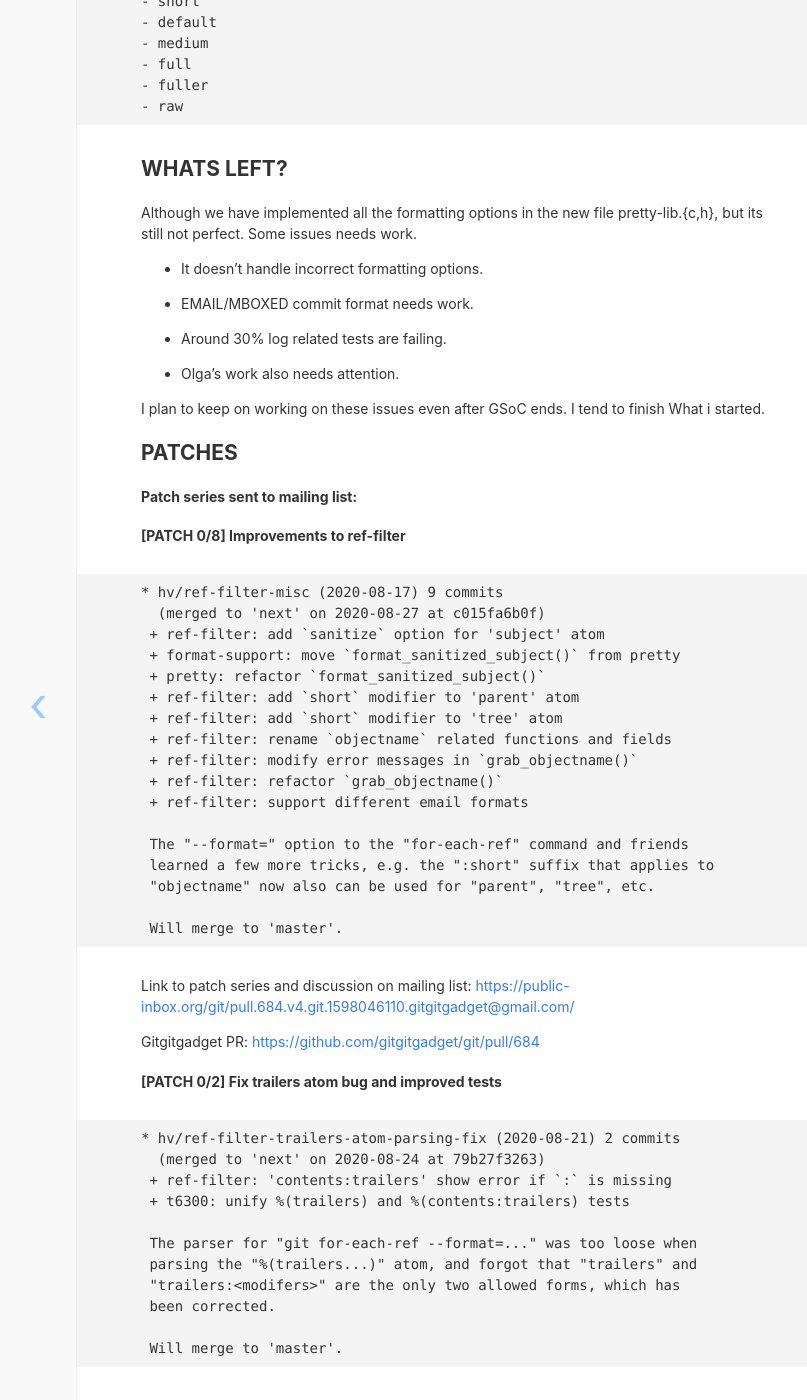
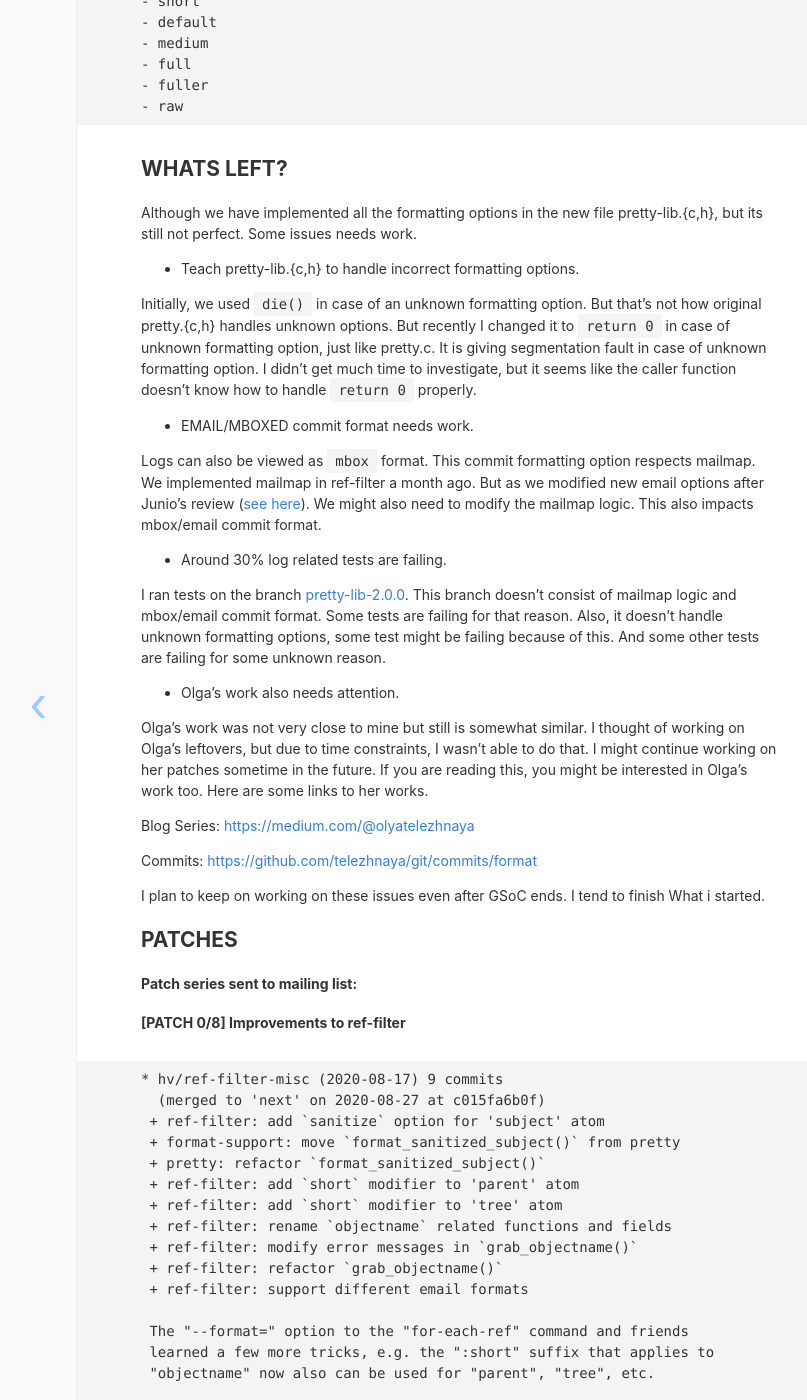
Before and after one commit to harry-hov/blogs, a Jekyll site: the page built from _posts/2020-08-27-the-final-report.md, in a window 1280 px wide and 1400 px high, scrolled down 2337 px. Shown: the whole window, without its empty margins (180-987 px from the left). Built offline with Jekyll 4.4.1, drawn with Linux system fonts in a browser that asks for light colours; comment, search, counter and statistics services are not loaded.

Commit message:
Update 2020-08-27-the-final-report.md

```diff
--- a/_posts/2020-08-27-the-final-report.md
+++ b/_posts/2020-08-27-the-final-report.md
@@ -98,13 +98,27 @@ Commit formats:
 
 Although we have implemented all the formatting options in the new file pretty-lib.{c,h}, but its still not perfect. Some issues needs work.
 
-- It  doesn't handle incorrect formatting options.
+- Teach pretty-lib.{c,h} to handle incorrect formatting options.
+
+Initially, we used `die()` in case of an unknown formatting option. But that's not how original pretty.{c,h} handles unknown options. But recently I changed it to `return 0` in case of unknown formatting option, just like pretty.c. It is giving segmentation fault in case of unknown formatting option. I didn't get much time to investigate, but it seems like the caller function doesn't know how to handle `return 0` properly.
 
 - EMAIL/MBOXED commit format needs work.
 
+Logs can also be viewed as `mbox` format. This commit formatting option respects mailmap. We implemented mailmap in ref-filter a month ago. But as we modified new email options after Junio's review ([see here](https://public-inbox.org/git/xmqqzh7jcqv7.fsf@gitster.c.googlers.com/)). We might also need to modify the mailmap logic. This also impacts mbox/email commit format.
+
 - Around 30% log related tests are failing.
 
+I ran tests on the branch [pretty-lib-2.0.0](https://github.com/harry-hov/git/commits/pretty-lib-2.0.2). This branch doesn't consist of mailmap logic and mbox/email commit format. Some tests are failing for that reason. Also, it doesn't handle unknown formatting options, some test might be failing because of this. And some other tests are failing for some unknown reason.
+
 - Olga's work also needs attention.
+
+Olga's work was not very close to mine but still is somewhat similar. I thought of working on Olga's leftovers, but due to time constraints, I wasn't able to do that. I might continue working on her patches sometime in the future.
+If you are reading this, you might be interested in Olga's work too. Here are some links to her works.
+
+Blog Series: [https://medium.com/@olyatelezhnaya](https://medium.com/@olyatelezhnaya)
+
+Commits: [https://github.com/telezhnaya/git/commits/format](https://github.com/telezhnaya/git/commits/format)
+
 
 I plan to keep on working on these issues even after GSoC ends. I tend to finish What i started.
 
```
